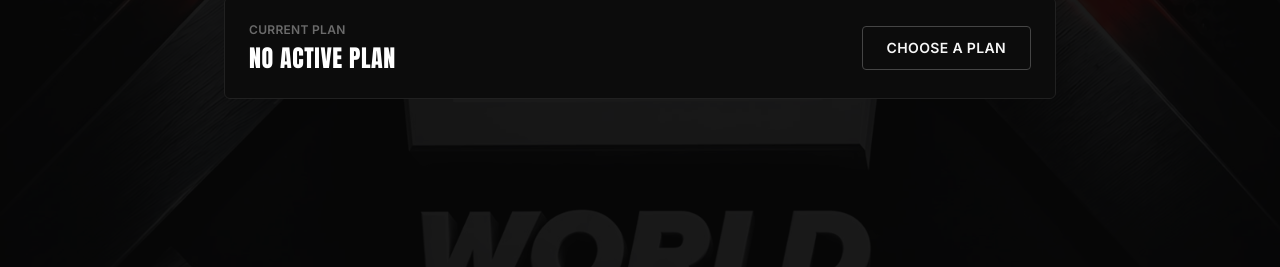
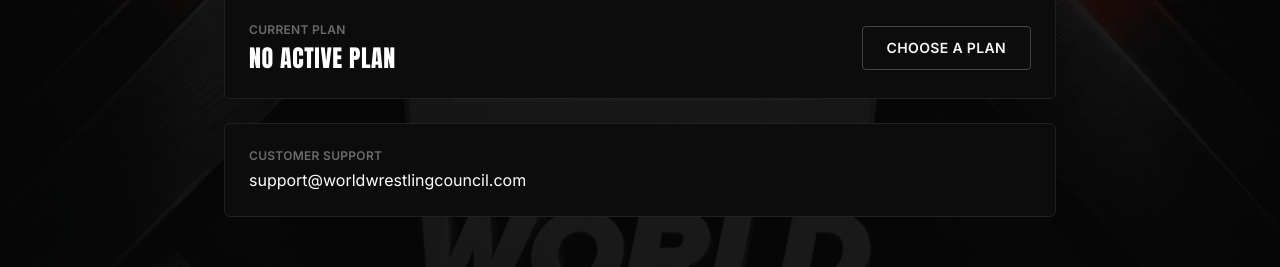
Before and after one commit to joeyrko/WWCS, a Next.js app: page /account in a window 1280 px wide. Shown: the part 407-674 px from the top of the page. Built offline with nearby package versions, Linux system fonts and the light colour scheme; no server answers; sample sign-in values are in the browser's storage.

Commit message:
Add Customer Support email to My Account
Mailto link to support@worldwrestlingcouncil.com below the Current
Plan card.

```diff
--- a/app/account/page.tsx
+++ b/app/account/page.tsx
@@ -67,6 +67,20 @@
             </div>
           </div>
         </div>
+
+        <div className="mt-6 rounded-md border border-wwc-grey-800 bg-wwc-grey-950 p-6">
+          <p className="text-xs font-semibold uppercase tracking-wide text-wwc-grey-500">
+            Customer Support
+          </p>
+          <p className="mt-1 text-white">
+            <a
+              href="mailto:support@worldwrestlingcouncil.com"
+              className="hover:text-wwc-red hover:underline"
+            >
+              support@worldwrestlingcouncil.com
+            </a>
+          </p>
+        </div>
       </section>
     </>
   );
```
